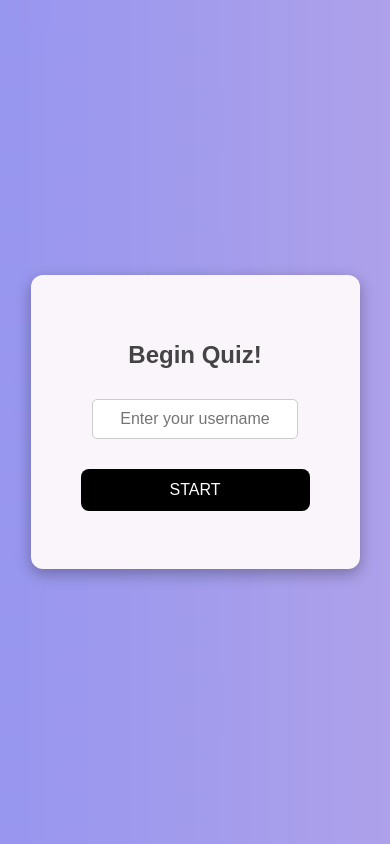
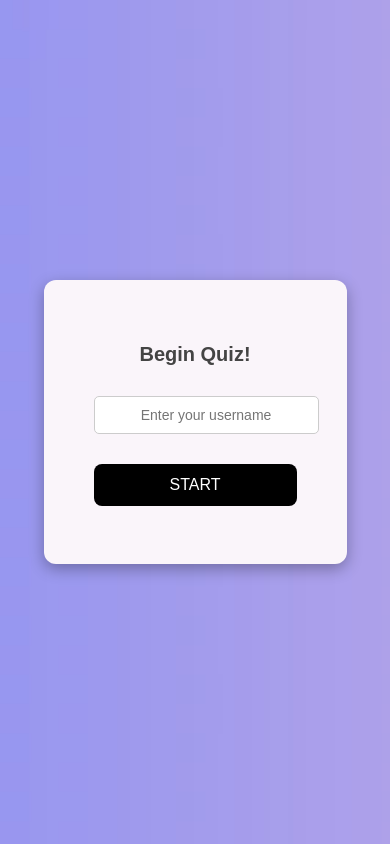
Before and after one commit to hridikabanik02/seng513-202501-assignment2, a website with bundled scripts: page src/index.html in a window 390 px wide. Built offline with nearby package versions, Linux system fonts and the light colour scheme.

Commit message:
Update styles.css

```diff
--- a/src/styles.css
+++ b/src/styles.css
@@ -135,11 +135,34 @@ button:active {
     transition: background-color 0.3s ease-in-out;
 }
 /* MEDIA QUERIES */
-/*
+@media (max-width: 600px) {
+    /* Adjust quiz container for smaller screens */
+    .quiz-container {
+      width: 90%;         /* Make container take most of the width */
+      padding: 15px;      /* Reduce padding */
+      margin: 20px auto;  /* Reduce top/bottom margins */
+    }
 
-@media (max-width: 600px) {
-    .quiz-container {
-        width: 90%;
-        margin: 20px auto;
+    /* Adjust title font size */
+    .quiz-title {
+      font-size: 20px;
     }
-} */
+
+    /* Adjust question text */
+    .quiz-question-text {
+      font-size: 16px;
+    }
+
+    /* Adjust answer buttons */
+    button {
+      font-size: 14px;
+      padding: 10px;
+      max-width: 100%;  /* Ensure buttons stretch within the container */
+    }
+
+    /* Adjust username input field */
+    .username-input {
+      width: 100%;
+      font-size: 14px;
+    }
+  }
```
